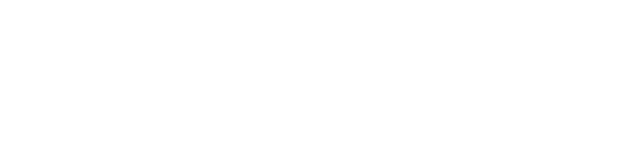
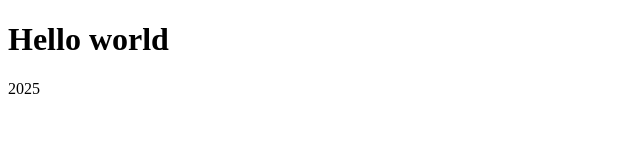
Before and after one commit to AshIyeke/icehub1, a plain HTML site: page index.html in a window 1280 px wide. Shown: the whole page, without its empty margins (0-640 px from the left). Drawn offline with Linux system fonts and the light colour scheme.

Commit message:
add header and footer feature

```diff
--- a/index.html
+++ b/index.html
@@ -6,6 +6,7 @@
     <title>Document</title>
 </head>
 <body>
-
+    <h1>Hello world</h1>
+    <footer>2025</footer>
 </body>
 </html>
```
